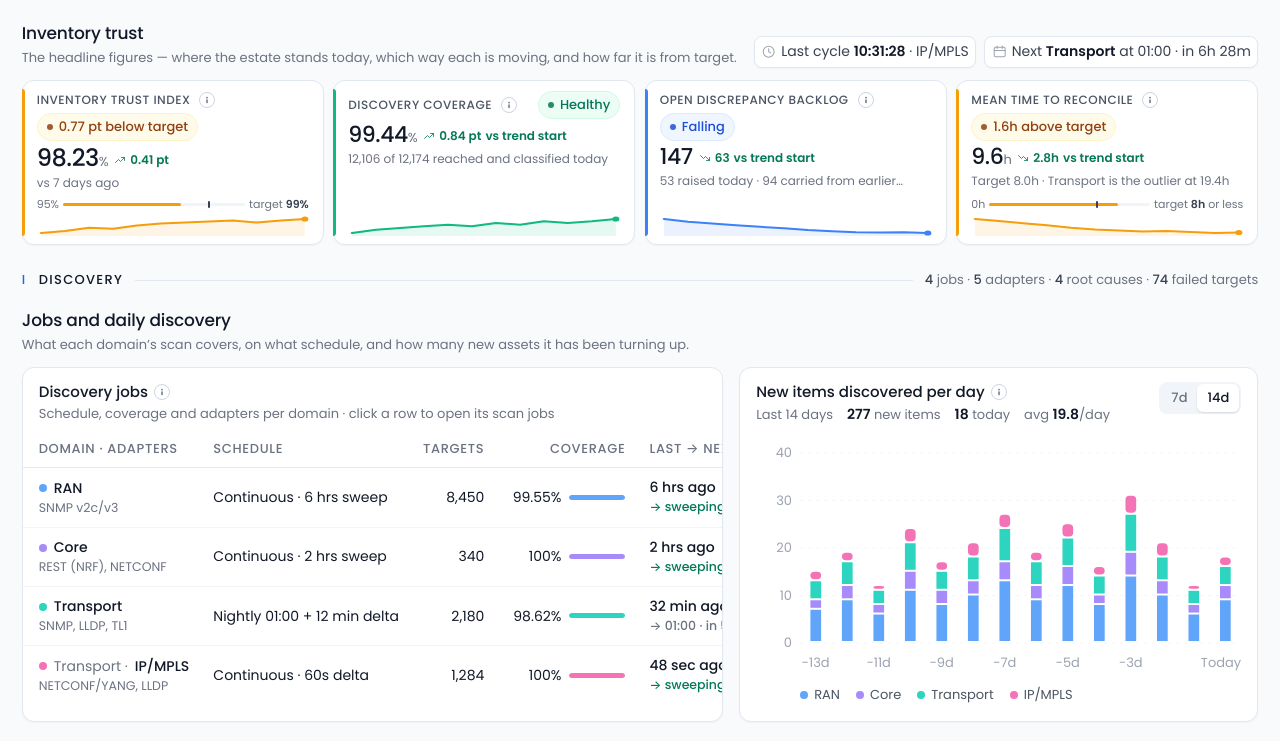
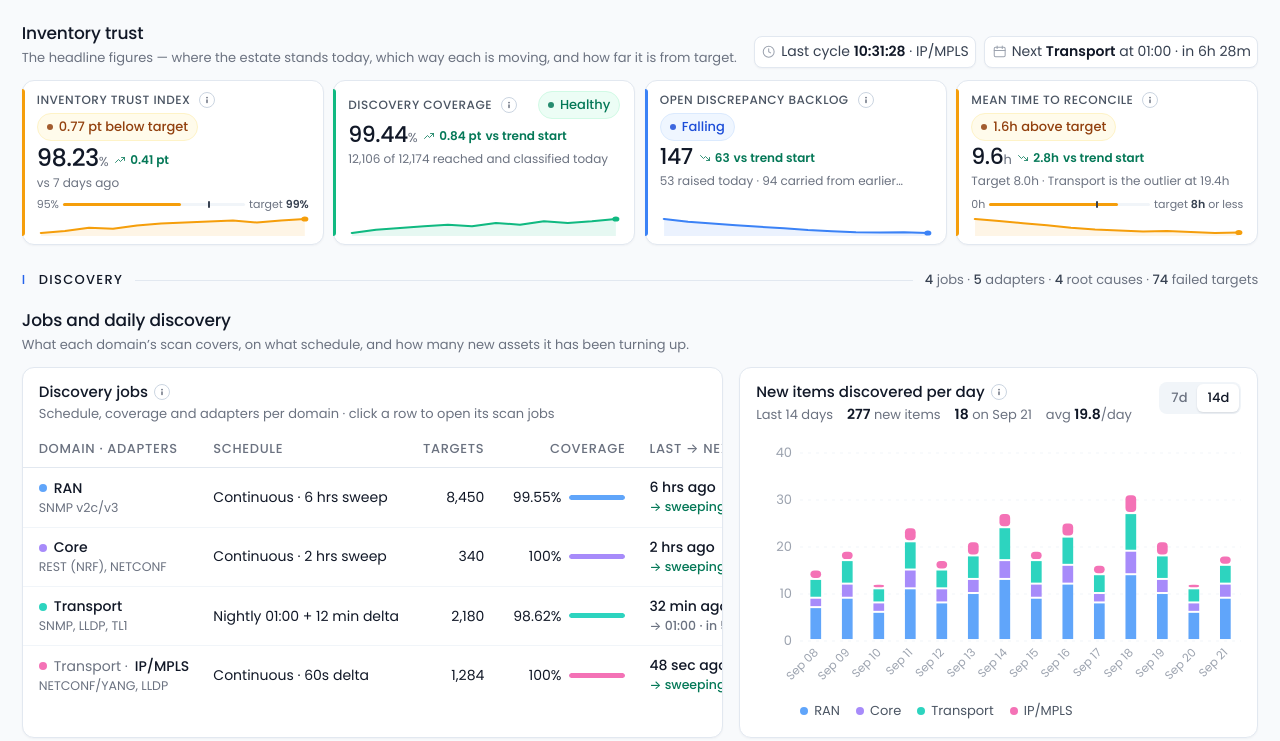
Before and after one commit to jayesh-vision/Discovery-and-Inventory, a React (Vite) app: page /discovery/insights in a window 1280 px wide. Shown: the top 741 px of the page. Built offline with nearby package versions, Linux system fonts and the light colour scheme.

Commit message:
Dynamic date wise New items discovered chart updation

```diff
--- a/src/components/charts.tsx
+++ b/src/components/charts.tsx
@@ -84,12 +84,14 @@ function useFluidWidth(enabled?: boolean) {
 
 /* ── stacked daily bars ─────────────────────────────────── */
 export interface Series { k: string; n: string; hex: string }
-export function StackedBars({ days, series, values, height = 240, fluid }: {
-  days: string[]; series: Series[]; values: number[][]; height?: number; fluid?: boolean;
+export function StackedBars({ days, series, values, height = 240, fluid, rotateLabels }: {
+  days: string[]; series: Series[]; values: number[][]; height?: number; fluid?: boolean; rotateLabels?: boolean;
 }) {
   const [hov, setHov] = useState<{ i: number; x: number; y: number } | null>(null);
   const [wrapRef, measured] = useFluidWidth(fluid);
-  const W = fluid && measured ? measured : 1000, H = height, padL = 44, padB = 34, padT = 12;
+  const shouldRotate = rotateLabels ?? (days.length > 5 && days.some(d => /^[A-Za-z]{3}\s+\d{1,2}$/.test(d)));
+  const padL = 44, padB = shouldRotate ? 52 : 34, padT = 12;
+  const W = fluid && measured ? measured : 1000, H = height;
   const totals = values.map(v => v.reduce((a, b) => a + b, 0));
   const max = Math.max(...totals);
   /* a "nice" step sized to roughly 4 ticks over the actual max, rather than
@@ -108,7 +110,7 @@ export function StackedBars({ days, series, values, height = 240, fluid }: {
      always prints, and a stepped label that would sit right beside it is
      dropped so the two never overprint */
   const every = slot < 34 ? 2 : 1, last = days.length - 1;
-  const showLabel = (i: number) => i === last || (i % every === 0 && last - i >= every);
+  const showLabel = (i: number) => shouldRotate ? true : (i === last || (i % every === 0 && last - i >= every));
   return (
     <div className="ch-wrap" ref={wrapRef} onMouseLeave={() => setHov(null)}>
       <svg viewBox={`0 0 ${W} ${H}`} className="ch-svg" role="img" aria-label="Discovered devices per day">
@@ -130,7 +132,13 @@ export function StackedBars({ days, series, values, height = 240, fluid }: {
                 return <rect key={s.k} x={cx - bw / 2} y={y0} width={bw} height={h} rx={si === series.length - 1 ? 4 : 0}
                   fill={s.hex} opacity={hov && hov.i !== i ? 0.45 : 1} />;
               })}
-              {showLabel(i) && <text x={i === last ? cx + slot / 2 : cx} y={H - 10} textAnchor={i === last ? 'end' : 'middle'} className="ch-axis">{d}</text>}
+              {shouldRotate ? (
+                <text x={cx + 3} y={y(0) + 12} textAnchor="end"
+                  transform={`rotate(-45 ${cx + 3} ${y(0) + 12})`}
+                  className="ch-axis" style={{ fontSize: '11.5px' }}>{d}</text>
+              ) : (
+                showLabel(i) && <text x={i === last ? cx + slot / 2 : cx} y={H - 10} textAnchor={i === last ? 'end' : 'middle'} className="ch-axis">{d}</text>
+              )}
             </g>
           );
         })}
--- a/src/data/discoveryOverview.ts
+++ b/src/data/discoveryOverview.ts
@@ -165,7 +165,17 @@ export const DISCOVERY_JOB_ROWS: DiscoveryJobRow[] = [
 ];
 
 /* ── New objects discovered per day, last 14 days ────────────────────── */
-export const OBJECTS_DAILY_DAYS = Array.from({ length: 14 }, (_, i) => (i === 13 ? 'Today' : `-${13 - i}d`));
+const MONTH_NAMES = ['Jan', 'Feb', 'Mar', 'Apr', 'May', 'Jun', 'Jul', 'Aug', 'Sep', 'Oct', 'Nov', 'Dec'];
+export const getObjectsDailyDays = (count = 14): string[] => {
+  const now = new Date();
+  return Array.from({ length: count }, (_, i) => {
+    const d = new Date(now);
+    d.setDate(now.getDate() - (count - 1 - i));
+    const pad = (n: number) => String(n).padStart(2, '0');
+    return `${MONTH_NAMES[d.getMonth()]} ${pad(d.getDate())}`;
+  });
+};
+export const OBJECTS_DAILY_DAYS = getObjectsDailyDays(14);
 /* one series per domain, in DOMAIN_ORDER (so the legend reads as the tree:
    IP/MPLS directly after Transport) */
 export const OBJECTS_DAILY_SERIES = DOMAIN_ORDER.map(d => ({ k: d.toLowerCase(), n: DOMAIN_LABEL[d], hex: DOMAIN_HEX[d], domain: d }));
--- a/src/screens/Insights.tsx
+++ b/src/screens/Insights.tsx
@@ -1,4 +1,4 @@
-import { useState, type KeyboardEvent, type ReactNode } from 'react';
+import { useState, useMemo, type KeyboardEvent, type ReactNode } from 'react';
 import { useNavigate } from 'react-router-dom';
 import { cv, InfoTip } from '../components/ui';
 import { StackedBars, Sparkline } from '../components/charts';
@@ -6,7 +6,8 @@ import { Drawer } from '../components/Drawer';
 import { Code, Delta, DomainTag, Ic, Meter, ModuleRule, Panel, Pill, SectionHeader, Seg, type Tone } from '../components/ops';
 import { legacyPath } from '../routes';
 import {
-  TRUST_METRICS, DISCOVERY_JOB_ROWS, OBJECTS_DAILY_DAYS, OBJECTS_DAILY_SERIES, OBJECTS_DAILY_VALUES,
+  TRUST_METRICS, DISCOVERY_JOB_ROWS, OBJECTS_DAILY_SERIES, OBJECTS_DAILY_VALUES,
+  getObjectsDailyDays,
   ADAPTER_ROWS, ROOT_CAUSE_FAILURES, RECONCILE_CYCLE_ROWS, RECONCILE_NEXT,
   DOMAIN_HEX, DOMAIN_LABEL, DOMAIN_FULL_LABEL, DOMAIN_ORDER, domainParentLabel, domainRoute,
   type DomainKey, type TrustMetric, type AdapterRow, type RootCauseFailure, type ReconcileCycleRow
@@ -186,10 +187,12 @@ export default function Insights() {
     'Open discrepancy backlog': 'View all open discrepancies',
     'Mean time to reconcile': 'View Transport, the current outlier'
   };
-  const objDays = objRange === '7d' ? OBJECTS_DAILY_DAYS.slice(-7) : OBJECTS_DAILY_DAYS;
+  const dailyDays = useMemo(() => getObjectsDailyDays(14), []);
+  const objDays = objRange === '7d' ? dailyDays.slice(-7) : dailyDays;
   const objValues = objRange === '7d' ? OBJECTS_DAILY_VALUES.slice(-7) : OBJECTS_DAILY_VALUES;
   const objTotal = objValues.reduce((a, row) => a + row.reduce((x, y) => x + y, 0), 0);
   const objToday = OBJECTS_DAILY_VALUES[OBJECTS_DAILY_VALUES.length - 1].reduce((a, b) => a + b, 0);
+  const todayDateStr = dailyDays[dailyDays.length - 1];
   const failedTargets = ROOT_CAUSE_FAILURES.reduce((a, f) => a + f.targets, 0);
   const lastCycle = RECONCILE_CYCLE_ROWS[0];
   const onKey = (fn: () => void) => (e: KeyboardEvent) => {
@@ -284,10 +287,10 @@ export default function Insights() {
           </Panel>
 
           <Panel title="New items discovered per day" info={CARD_DEF['New items discovered per day']} className="ix-chart"
-            description={<span className="ix-stats"><span>Last {objRange === '7d' ? 7 : 14} days</span><span><b>{objTotal}</b> new items</span><span><b>{objToday}</b> today</span><span>avg <b>{(objTotal / objDays.length).toFixed(1)}</b>/day</span></span>}
+            description={<span className="ix-stats"><span>Last {objRange === '7d' ? 7 : 14} days</span><span><b>{objTotal}</b> new items</span><span><b>{objToday}</b> on {todayDateStr}</span><span>avg <b>{(objTotal / objDays.length).toFixed(1)}</b>/day</span></span>}
             right={<Seg label="Range" value={objRange} onChange={setObjRange} options={[{ k: '7d', n: '7d' }, { k: '14d', n: '14d' }]} />}>
             <div className="grow" style={{ display: 'flex', flexDirection: 'column', justifyContent: 'center' }}>
-              <StackedBars days={objDays} series={OBJECTS_DAILY_SERIES} values={objValues} height={236} fluid />
+              <StackedBars days={objDays} series={OBJECTS_DAILY_SERIES} values={objValues} height={252} rotateLabels fluid />
             </div>
           </Panel>
         </div>
```
